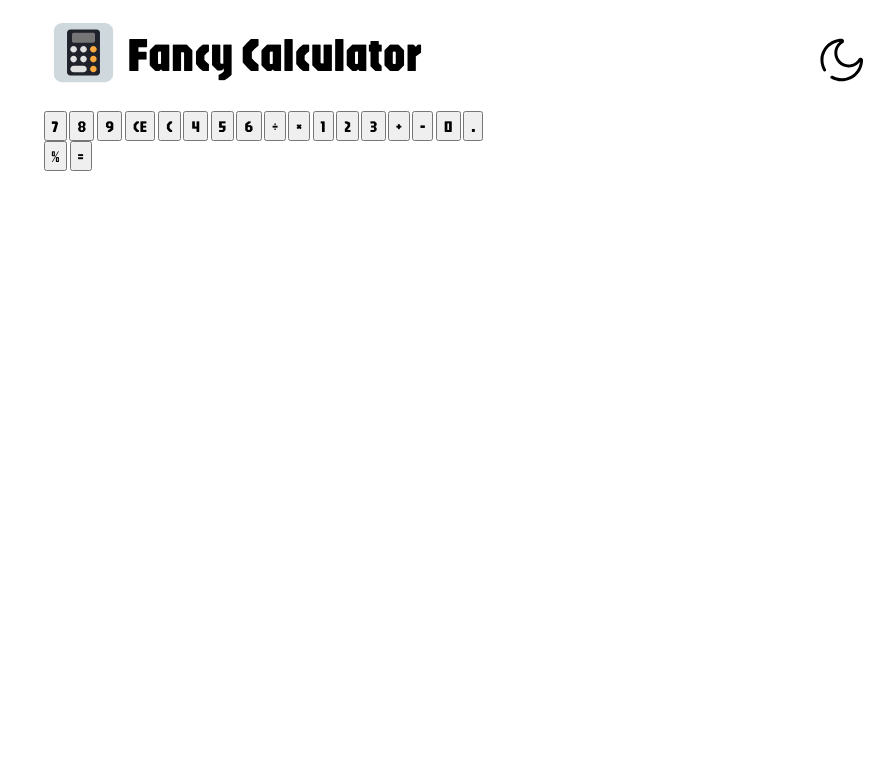
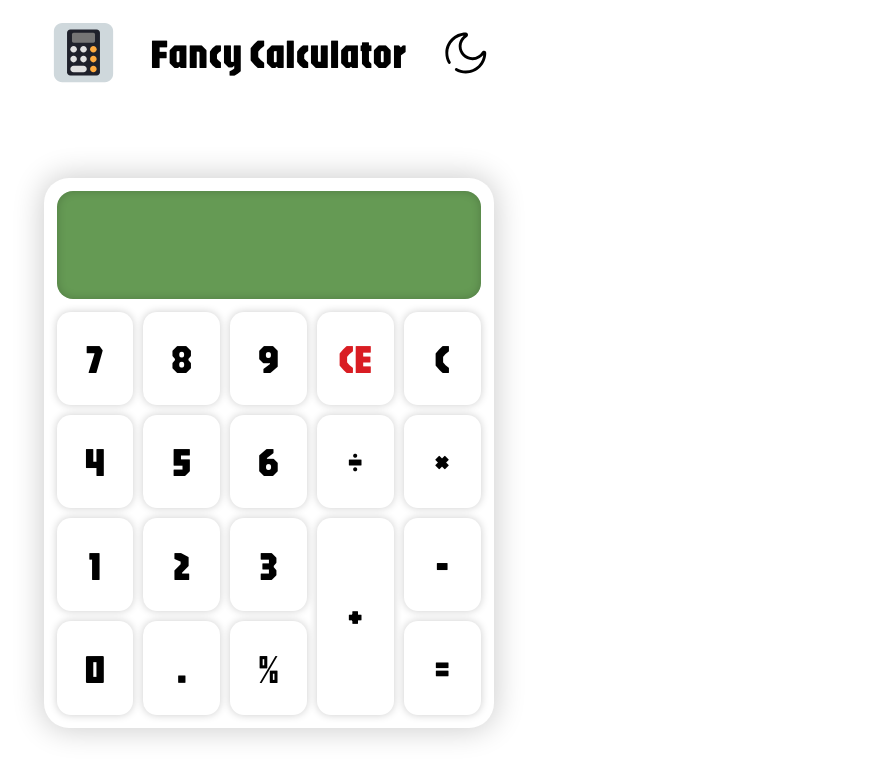
Before and after one commit to MrDoodeth/fancy-calculator, a website built with Vite: page index.html in a window 1280 px wide. Shown: the whole page, without its empty margins (364-1258 px from the left). Built offline with nearby package versions, Linux system fonts and the light colour scheme.

Commit message:
feat: make stable and adaptive UI

```diff
--- a/index.html
+++ b/index.html
@@ -62,8 +62,8 @@
       href="/src/favicons/site.webmanifest"
   >
 </head>
-<body>
-<header class="header container">
+<body class="container">
+<header class="header">
   <a href="/" class="logo header__logo">
     <svg width="79" height="79" viewBox="0 0 79 79" fill="none" xmlns="http://www.w3.org/2000/svg">
       <path
@@ -102,8 +102,8 @@
     </svg>
     <h1 class="logo__header">Fancy Calculator</h1>
   </a>
-  <button type="button" class="header__switch-theme-button is-dark" data-js-theme-button>
-    <span class="header__switch-theme-button-icon-container">
+  <button type="button" class="header__theme-button switch-theme-button is-dark" data-js-theme-button>
+    <span class="switch-theme-button-icon-container">
       <svg viewBox="0 0 24.00 24.00" fill="none" xmlns="http://www.w3.org/2000/svg">
         <g id="SVGRepo_bgCarrier" stroke-width="0"></g>
         <g id="SVGRepo_tracerCarrier" stroke-linecap="round" stroke-linejoin="round" stroke="#CCCCCC"
@@ -134,35 +134,32 @@
     </span>
   </button>
 </header>
-<main class="container">
+<main>
   <div class="calculator">
     <div class="calculator__screen">
     </div>
     <div class="calculator__button">
-      <button type="button" class="calculator__button-7">7</button>
-      <button type="button" class="calculator__button-8">8</button>
-      <button type="button" class="calculator__button-7">9</button>
-      <button type="button" class="calculator__button-ce">CE</button>
-      <button type="button" class="calculator__button-c">C</button>
-      <button type="button" class="calculator__button-4">4</button>
-      <button type="button" class="calculator__button-5">5</button>
-      <button type="button" class="calculator__button-6">6</button>
-      <button type="button" class="calculator__button-divide">÷</button>
-      <button type="button" class="calculator__button-multiply">×</button>
-      <button type="button" class="calculator__button-1">1</button>
-      <button type="button" class="calculator__button-2">2</button>
-      <button type="button" class="calculator__button-3">3</button>
-      <button type="button" class="calculator__button-sum">+</button>
-      <button type="button" class="calculator__button-sabtract">-</button>
-      <button type="button" class="calculator__button-0">0</button>
-      <button type="button" class="calculator__button-dot">.</button>
-      <button type="button" class="calculator__button-remainder-of-devide">%</button>
-      <button type="button" class="calculator__button-result">=</button>
+      <button type="button" data-js-calculator-button="7">7</button>
+      <button type="button" data-js-calculator-button="8">8</button>
+      <button type="button" data-js-calculator-button="9">9</button>
+      <button type="button" data-js-calculator-button="CE">CE</button>
+      <button type="button" data-js-calculator-button="C">C</button>
+      <button type="button" data-js-calculator-button="4">4</button>
+      <button type="button" data-js-calculator-button="5">5</button>
+      <button type="button" data-js-calculator-button="6">6</button>
+      <button type="button" data-js-calculator-button="/">÷</button>
+      <button type="button" data-js-calculator-button="*">×</button>
+      <button type="button" data-js-calculator-button="1">1</button>
+      <button type="button" data-js-calculator-button="2">2</button>
+      <button type="button" data-js-calculator-button="3">3</button>
+      <button type="button" data-js-calculator-button="+">+</button>
+      <button type="button" data-js-calculator-button="-">-</button>
+      <button type="button" data-js-calculator-button="0">0</button>
+      <button type="button" data-js-calculator-button=".">.</button>
+      <button type="button" data-js-calculator-button="%">%</button>
+      <button type="button" data-js-calculator-button="=">=</button>
     </div>
   </div>
 </main>
-<footer>
-
-</footer>
 </body>
 </html>
--- /dev/null
+++ b/src/styles/blocks/calculator.scss
@@ -0,0 +1,51 @@
+@use "/src/styles/utils" as *;
+
+.calculator {
+  border-radius: 25px;
+  padding: 13px;
+  width: 100%;
+  height: min(80%, 550px);
+
+  box-shadow: 0 0 30px 2px $shadow-color;
+  background-color: var(--background-color);
+
+  display: grid;
+  grid-template-rows: 20.7% 1fr;
+  row-gap: 13px;
+
+  &__screen {
+    border-radius: 16px;
+    height: 100%;
+    box-shadow: inset 0 0 10px 0 $shadow-color;
+    background: var(--grin-color-hex);
+  }
+
+  &__button {
+    display: grid;
+    grid-template: repeat(4, 1fr) / repeat(5, 1fr);
+    gap: 10px;
+
+    button {
+      padding: 0;
+      text-align: center;
+      border-radius: 14px;
+      border: none;
+      box-shadow: 0 0 8px 0 $shadow-color;
+      background-color: var(--background-color);
+      color: var(--line-color);
+
+      font-family: var(--main-font), sans-serif;
+      font-weight: 400;
+      font-size: liquid(25, 50);
+      line-height: 1;
+    }
+
+    [data-js-calculator-button="+"] {
+      grid-row: span 2;
+    }
+
+    [data-js-calculator-button*="ce" i] {
+      color: var(--red-color-hex);
+    }
+  }
+}
--- a/src/styles/blocks/header.scss
+++ b/src/styles/blocks/header.scss
@@ -2,44 +2,13 @@
 
 .header {
   padding-block: 13px;
+  display: flex;
+  flex-grow: 0;
+  justify-content: space-between;
+  align-items: center;
+  gap: liquid(2, 5);;
 
-  &__switch-theme-button {
-    position: absolute;
-    right: 30px;
-    top: 30px;
-    overflow: hidden;
-
-    width: 60px;
-    height: 60px;
-
-    border: none;
-    background-color: transparent;
-    color: var(--line-color);
-    padding: 5px;
-
-    &-icon-container {
-      display: inline-flex;
-      height: 100%;
-      width: 200%;
-      gap: 5px;
-    }
-
-    svg {
-      display: block;
-      width: 100%;
-      height: 100%;
-    }
-
-    svg:first-child {
-      stroke: currentColor;
-    }
-
-    svg:last-child {
-      fill: currentColor;
-    }
-
-    &.is-dark &-icon-container {
-      translate: -51% 0;
-    }
+  &__logo {
+    display: contents;
   }
 }
--- a/src/styles/blocks/logo.scss
+++ b/src/styles/blocks/logo.scss
@@ -2,15 +2,19 @@
 
 .logo {
   display: inline-flex;
-  column-gap: 5px;
+  column-gap: liquid(0, 5);
   align-items: center;
   text-decoration: none;
   color: var(--line-color);
 
+  > * {
+    flex: 0 1 auto;
+  }
+
   &__header {
     font-family: var(--main-font), sans-serif;
     font-weight: 400;
-    font-size: 48px;
+    font-size: liquid(30, 48);
 
     line-height: 1;
     text-align: center;
--- /dev/null
+++ b/src/styles/blocks/switch-theme-button.scss
@@ -0,0 +1,38 @@
+.switch-theme-button {
+  overflow: hidden;
+
+  width: 60px;
+  height: 60px;
+
+  border: none;
+  background-color: transparent;
+  color: var(--line-color);
+
+  --padding: 5px;
+  padding: var(--padding);
+
+  &-icon-container {
+    display: inline-flex;
+    height: 100%;
+    width: 200%;
+    gap: calc(var(--padding) * 1.75);
+  }
+
+  svg {
+    display: block;
+    width: 100%;
+    height: 100%;
+  }
+
+  svg:first-child {
+    stroke: currentColor;
+  }
+
+  svg:last-child {
+    fill: currentColor;
+  }
+
+  &.is-dark &-icon-container {
+    translate: -50% 0;
+  }
+}
--- a/src/styles/global.scss
+++ b/src/styles/global.scss
@@ -27,23 +27,30 @@
 :root {
   --main-font: Jaro;
 
-  --red-color: #d91d23;
-  --black-color: #000;
-  --gray-color: #252525;
-  --white-color: #FFF;
+  --red-color-hex: #d91d23;
+  --black-color-hex: #000;
+  --black-color-rgb: 0 0 0;
+  --white-color-hex: #FFF;
+  --white-color-rgb: 255 255 255;
+  --gray-color-hex: #252525;
+  --grin-color-hex: #659a54;
 
   --container-inline-padding: 13px;
   --container-width: 450px;
 }
 
 :root[data-theme="dark"] {
-  --background-color: var(--gray-color);
-  --line-color: var(--white-color)
+  --background-color: var(--gray-color-hex);
+  --line-color: var(--white-color-hex);
+  --shadow-color: var(--white-color-rgb);
+  --shadow-opacity: 0.2;
 }
 
 :root[data-theme="light"] {
-  --background-color: var(--white-color);
-  --line-color: var(--black-color)
+  --background-color: var(--white-color-hex);
+  --line-color: var(--black-color-hex);
+  --shadow-color: var(--black-color-rgb);
+  --shadow-opacity: 0.2;
 }
 
 * {
@@ -53,4 +60,17 @@
 body {
   font-family: var(--main-font), sans-serif;
   background-color: var(--background-color);
+  color: var(--line-color);
+
+  display: flex;
+  flex-direction: column;
+
+  & > * {
+    flex: 1 0 auto;
+  }
 }
+
+main {
+  display: grid;
+  place-items: center;
+}
--- a/src/styles/style.scss
+++ b/src/styles/style.scss
@@ -2,3 +2,5 @@
 @use "global";
 @use "blocks/logo";
 @use "blocks/header";
+@use "blocks/switch-theme-button";
+@use "blocks/calculator";
--- a/src/styles/utils/index.scss
+++ b/src/styles/utils/index.scss
@@ -1,3 +1,4 @@
 @forward "functions";
 @forward "mixins";
 @forward "classes";
+@forward "variables";
--- /dev/null
+++ b/src/styles/utils/variables.scss
@@ -0,0 +1 @@
+$shadow-color: rgb(var(--shadow-color) / var(--shadow-opacity));
```
